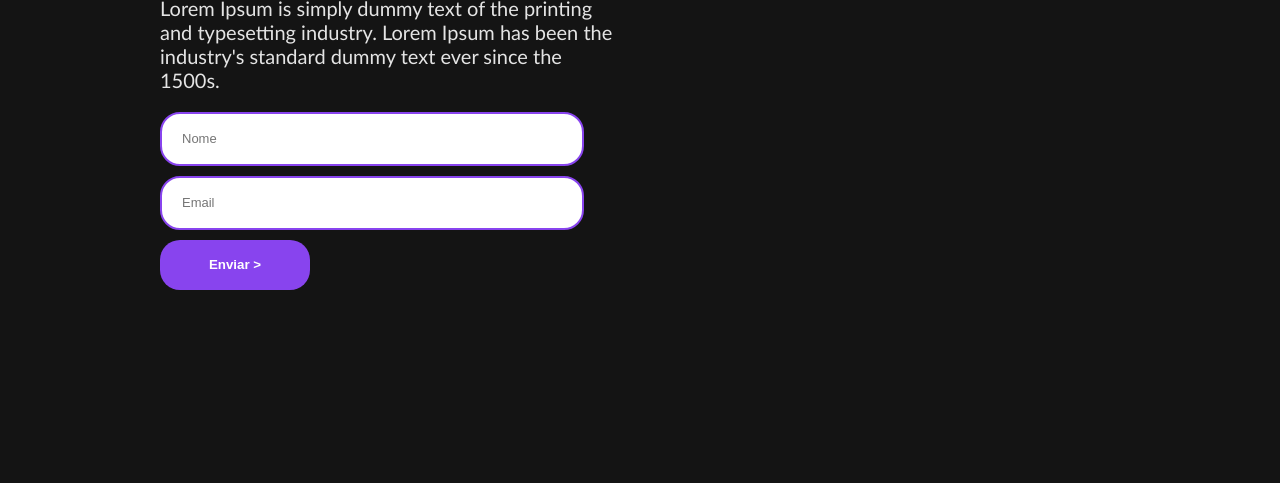
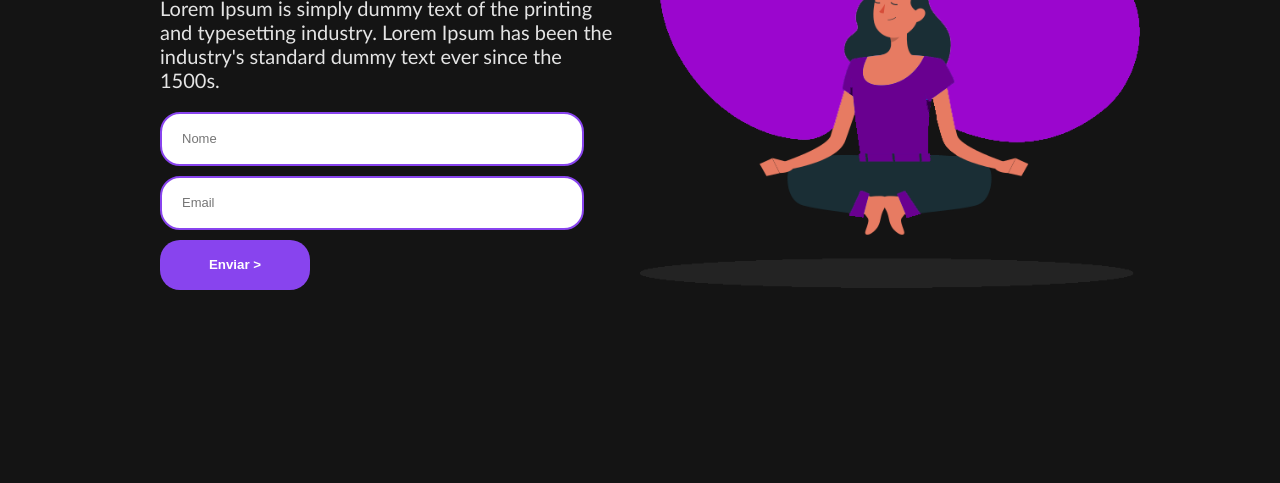
Before and after one commit to eduardzs/marketingDigitalCreativo, a plain HTML site: page index.html in a window 1280 px wide. Shown: the part 317-800 px from the top of the page. Drawn offline with Linux system fonts and the light colour scheme; the site is published under a folder, as on GitHub Pages, so addresses that start at the root find nothing.

Commit message:
Update index.html

```diff
--- a/index.html
+++ b/index.html
@@ -32,7 +32,7 @@
             </div>
             <button class="enviar" type="button"><a href="">Enviar ></a></button>
         </div>
-            <img src="/assets/img/icon.png" alt="Mulher Meditando">
+            <img src="./assets/img/icon.png" alt="Mulher Meditando">
     </main>
 </body>
 </html>
```
